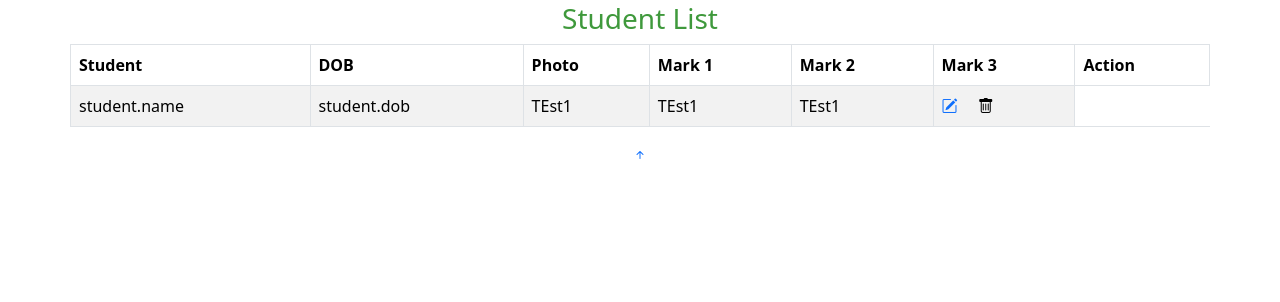
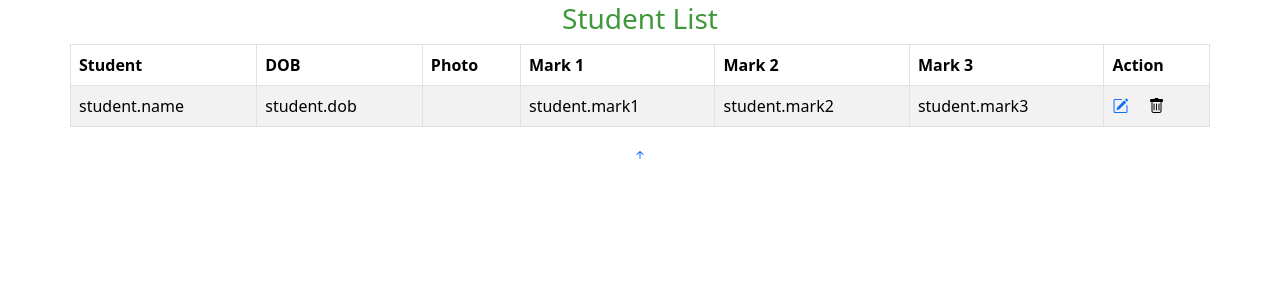
Before and after one commit to ahnas/zinfog, a Django app: page /teacher/dashboard in a window 1280 px wide. Shown: the part 150-452 px from the top of the page. Run offline with Django 3.2, Linux system fonts and the light colour scheme; a user stored in the database is signed in; tables that the repository leaves empty hold one stand-in row (values such as "Sample post"); some libraries are stand-ins or nearby versions.

Commit message:
Displaying Student details  in dashboard

```diff
--- a/student/models.py
+++ b/student/models.py
@@ -56,3 +56,6 @@
     phone=models.CharField(max_length=10)
     image = VersatileImageField(blank=True,null=True,upload_to="Profile/",default='default.jpg',ppoi_field='image_ppoi')
     image_ppoi = PPOIField()
+    mark1=models.IntegerField(default=0)
+    mark2=models.IntegerField(default=0)
+    mark3=models.IntegerField(default=0)
--- a/student/views.py
+++ b/student/views.py
@@ -11,6 +11,7 @@
 
 
 def register(request):
+
     context={
         "is_studentRegister":True,
     }
--- a/templates/pages/teacherDashboard.html
+++ b/templates/pages/teacherDashboard.html
@@ -30,15 +30,15 @@
           <tr>
             <td>student.name</td>
             <td>student.dob</td>
-            <td>TEst1</td>
-            <td>TEst1</td>
-            <td>TEst1</td>
-
+            <td><img src="{{student.image.crop.50x50}}"></td>
+            <td>student.mark1</td>
+            <td>student.mark2</td>
+            <td>student.mark3</td>
 
 
             <td>
-              <div class="acti" id="{{schedulelist.id}}">
-                <a href="#contact"><i class="bi bi-pencil-square"></i></a>
+              <div class="acti">
+                <a href="{}"><i class="bi bi-pencil-square"></i></a>
                 <a> <i class="bi bi-trash ms-3 ng-red"></i> </a>
               </div>
 
```
Also changed, not shown: teacher/views.py (line endings or trailing spaces).
